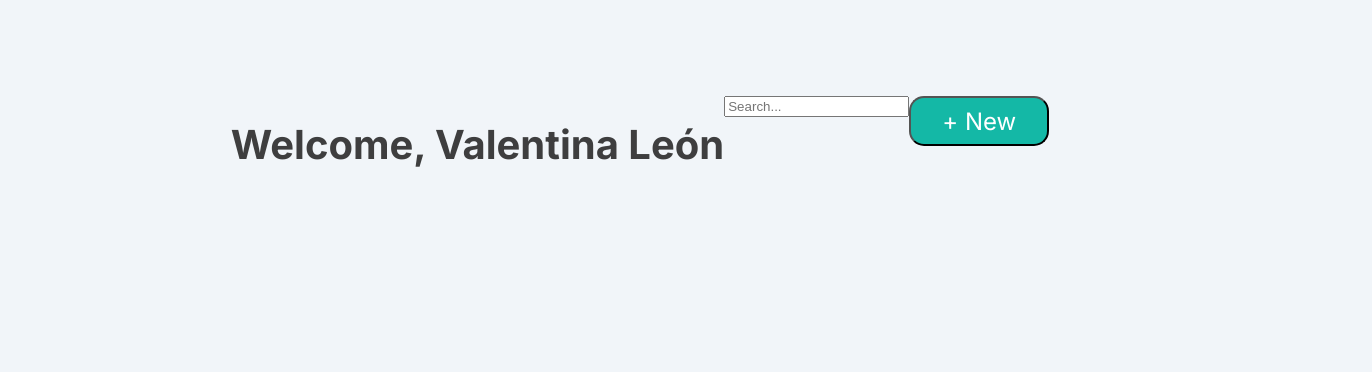
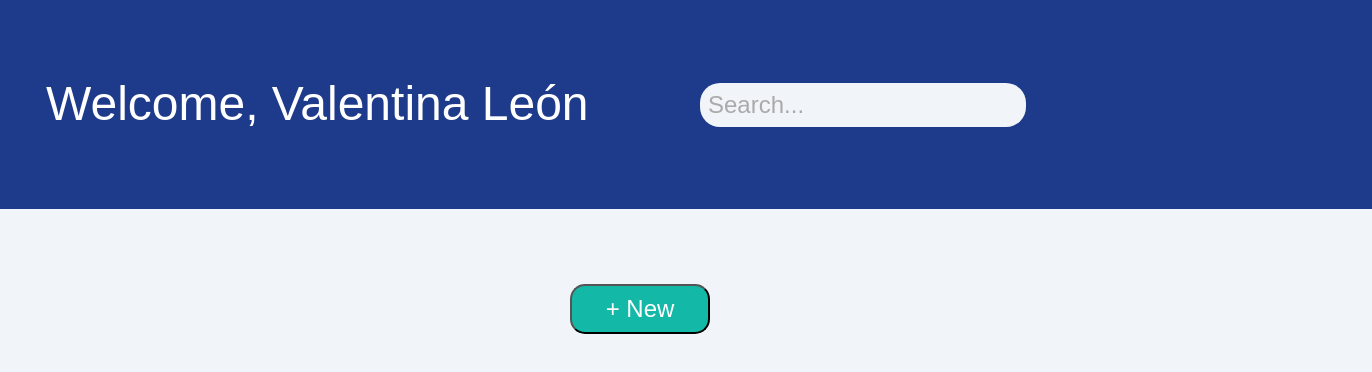
Before and after one commit to val3ntinahdz/Bento, a website built with Vite: page index.html in a window 1280 px wide. Shown: the whole page, 1372 px wide, since content can reach past the window. Built offline with nearby package versions, Linux system fonts and the light colour scheme; no server answers; a web font is replaced by a local one.

Commit message:
Add styling to header container and table th's

```diff
--- a/index.html
+++ b/index.html
@@ -6,7 +6,7 @@
     <meta name="viewport" content="width=device-width, initial-scale=1.0" />
     <link rel="preconnect" href="https://fonts.googleapis.com">
     <link rel="preconnect" href="https://fonts.gstatic.com" crossorigin>
-    <link href="https://fonts.googleapis.com/css2?family=Inter:ital,opsz,wght@0,14..32,100..900;1,14..32,100..900&display=swap" rel="stylesheet">
+    <link href="https://fonts.googleapis.com/css2?family=Nata+Sans:wght@100..900&display=swap" rel="stylesheet">
     <title>Vite App</title>
   </head>
   <body>
--- a/src/components/SearchInput.js
+++ b/src/components/SearchInput.js
@@ -1,5 +1,6 @@
 export const SearchInput = (element) => {
     const searchInput = document.createElement('input');
+    searchInput.className = "search-input";
     searchInput.setAttribute('type', 'search'); // sse type="search" for semantic meaning and built-in clear button
     searchInput.setAttribute('id', 'mySearchInput');
     searchInput.setAttribute('placeholder', 'Search...');
--- a/src/style.css
+++ b/src/style.css
@@ -7,7 +7,7 @@
   --success-color: #10b981;
   --error-color: #dc3545;
 
-  font-family: "Inter", sans-serif;
+  font-family: "Nata Sans", sans-serif;
   line-height: 1.5;
   letter-spacing: -0.5;
 
@@ -23,9 +23,10 @@
 
 body {
   margin: 0;
-  place-items: center;
+  /* place-items: center; */
   min-width: 320px;
   min-height: 100vh;
+  overflow: hidden;
 }
 
 h1 {
@@ -36,6 +37,6 @@ h1 {
 #app {
   max-width: 1280px;
   margin: 0 auto;
-  padding: 2rem;
+  /* padding: 2rem; */
   text-align: center;
 }
--- a/src/styles/buttons.css
+++ b/src/styles/buttons.css
@@ -3,7 +3,7 @@
   background-color: var(--actions-color);
   color: white;
   font-size: 1.5rem;
-  font-family: "Inter", sans-serif;
+  font-family: var(--global-font);
   width: 140px;
   height: 50px;
   border-radius: 15px;
--- a/src/styles/dashboard.css
+++ b/src/styles/dashboard.css
@@ -1,15 +1,64 @@
 .dashboard-container {
-  padding: 2em;
   border-radius: 0.5rem;
 }
 
-.welcome-title {
-  text-align: start;
-  font-size: 2.5em;
+.header-container {
+  display: flex;
+  justify-content: space-between;/* Pushes items to opposite ends */
+  align-items: center;
+  width: 100%;
+  height: auto;
+  background-color: var(--header-color);
+  padding: 46px;
 }
 
-header {
+.header-container .welcome-title {
+  text-align: start;
+  font-size: 3em;
+  color: #fff;
+  font-weight: 500;
+}
+
+.header-container .search-input {
+  margin-right: 300px;
+  background: #f1f5f9;
+  font-size: 1.5em;
+  border-radius: 20px;
+  border: none;
+  outline: none;
+  padding: 8px;
+  color: var(--body-color);
+  font-family: var(--global-font);
+}
+
+.search-input::placeholder {
+  color: #aaa;
+}
+
+.principal-div {
+  margin-top: 75px;
   display: flex;
-  align-items: flex-start;
-  flex-grow: 1;
+  justify-content: center;
+  align-items: space-between;
 }
+
+table {
+  border-collapse: separate; /* Collapses borders between cells */
+  margin-bottom: 20px;
+  border: 1px solid rgb(135, 135, 135);
+  border-radius: 15px;
+  font-size: 20px;
+}
+
+table thead {
+  background-color: rgb(235, 235, 235);
+}
+
+tbody tr:nth-child(even) {
+  background-color: #eee;
+}
+
+th, td {
+  padding: 10px;
+  border-left: 0;
+}
--- a/src/views/DashboardView.js
+++ b/src/views/DashboardView.js
@@ -10,7 +10,8 @@ export const renderDashboard = () => {
     const dashboardContainer = document.querySelector(".dashboard-container");
 
     // create headers
-    const header = document.createElement("header");
+    const headerContainer = document.createElement("header");
+    headerContainer.className = "header-container";
 
     const welcomeTitle = document.createElement("h1");
     welcomeTitle.innerText = "Welcome, "
@@ -21,23 +22,24 @@ export const renderDashboard = () => {
     newSpan.className = "title-span";
 
     welcomeTitle.append(newSpan);
-    header.appendChild(welcomeTitle);
+    headerContainer.appendChild(welcomeTitle);
 
     // add the search input to the header
-    SearchInput(header);
+    SearchInput(headerContainer);
+
+    // create a new client
+    // append header to the main container
+    dashboardContainer.appendChild(headerContainer);
+
+    // render the table:
+    const principalDiv = document.createElement("div");
+    principalDiv.className = "principal-div";
 
     // create buttons
-    // create a new client
     const newClientBtnClass = "new-client-button";
     const buttonTextContent = "+ New"
-    CreateButtons(newClientBtnClass, header, buttonTextContent);
-    // append header to the main container
-    dashboardContainer.appendChild(header);
+    CreateButtons(newClientBtnClass, principalDiv, buttonTextContent);
 
-
-    // and finally, render the table:
-    const principalDiv = document.createElement("div");
-    principalDiv.className = "principal-div";
     dashboardContainer.appendChild(principalDiv);
     console.log(principalDiv);
 
```
